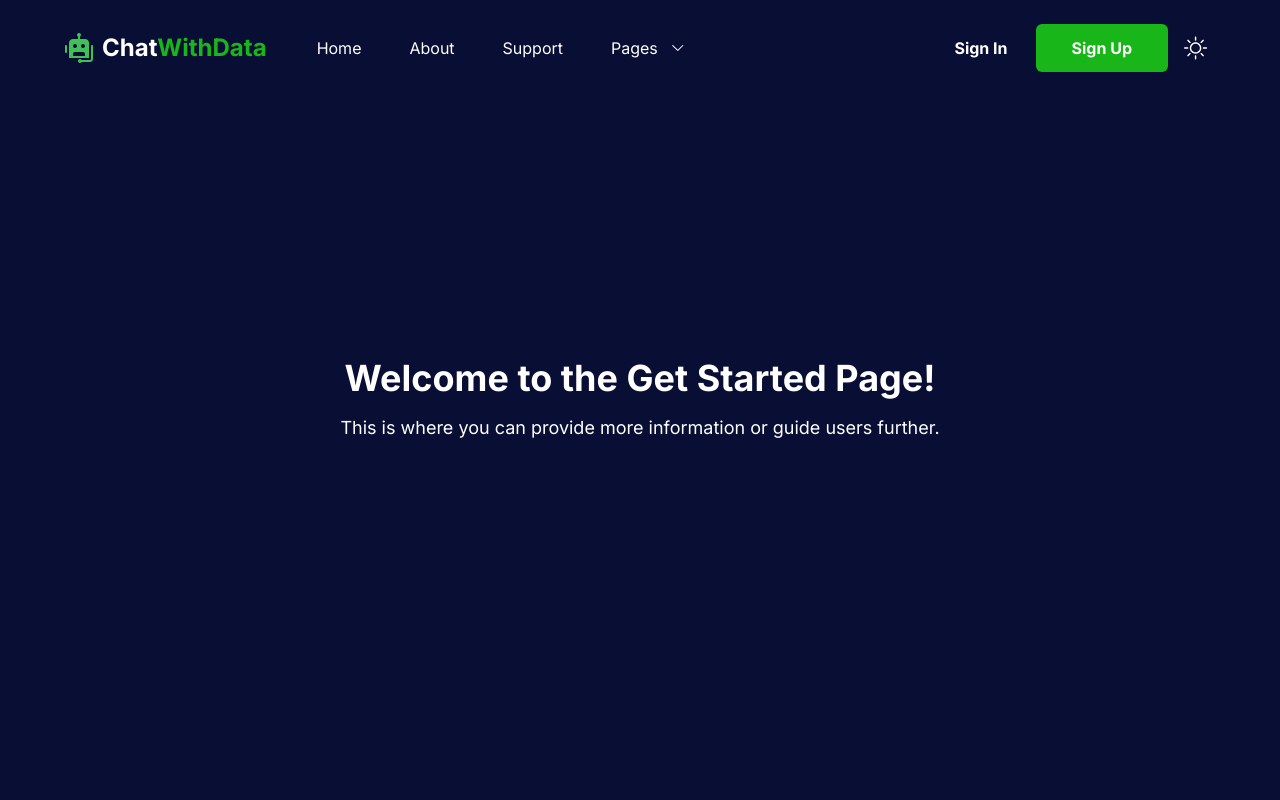
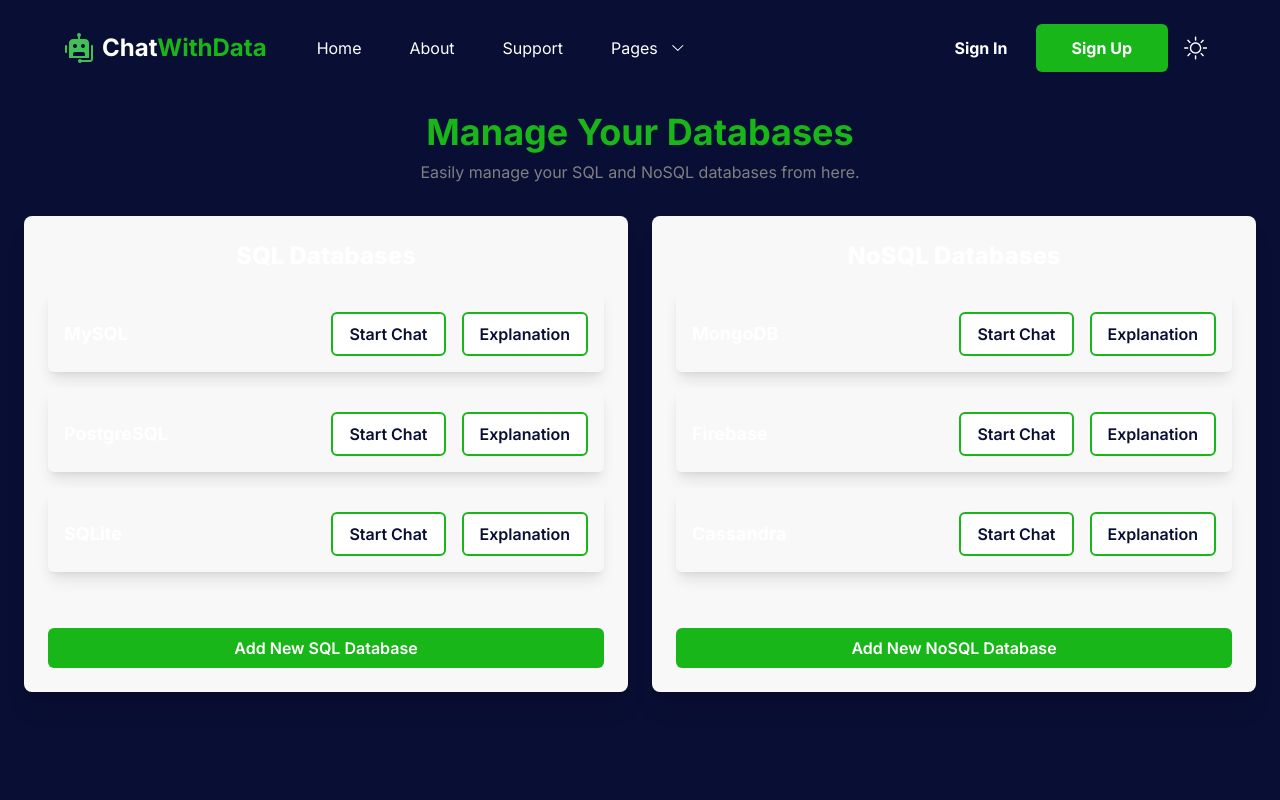
Before and after one commit to raoayyan/chatwithdata_frontend, a Next.js app: page /get-started in a window 1280 px wide. Shown: the top 800 px of the page. Built offline with nearby package versions, Linux system fonts and the light colour scheme.

Commit message:
update changes

```diff
--- a/app/get-started/page.tsx
+++ b/app/get-started/page.tsx
@@ -1,12 +1,120 @@
+"use client";
+import { useState } from "react";
+
 export default function GetStarted() {
+  const sqlDatabases = ["MySQL", "PostgreSQL", "SQLite"];
+  const noSqlDatabases = ["MongoDB", "Firebase", "Cassandra"];
+
+  // State for modal visibility and content
+  const [isModalOpen, setIsModalOpen] = useState(false);
+  const [modalContent, setModalContent] = useState("");
+
+  // Handler to open modal with database explanation
+  const handleExplanationClick = (dbName) => {
+    const explanations = {
+      MySQL: "MySQL is an open-source relational database management system.",
+      PostgreSQL:
+        "PostgreSQL is a powerful, open-source object-relational database.",
+      SQLite: "SQLite is a lightweight, serverless SQL database engine.",
+      MongoDB:
+        "MongoDB is a document-oriented NoSQL database used for high volume data storage.",
+      Firebase:
+        "Firebase is a platform developed by Google for creating mobile and web applications.",
+      Cassandra:
+        "Cassandra is a distributed NoSQL database designed for handling large amounts of data across many servers.",
+    };
+    setModalContent(explanations[dbName]);
+    setIsModalOpen(true);
+  };
+
   return (
-    <div className="bg-gray-100 flex min-h-screen flex-col items-center justify-center">
-      <h1 className="text-green-600 text-4xl font-bold">
-        Welcome to the Get Started Page!
+    <div className="bg-gray-100 min-h-screen p-6 pt-28">
+      <h1 className="mb-2 text-center text-4xl font-bold text-green">
+        Manage Your Databases
       </h1>
-      <p className="text-gray-700 mt-4 text-lg">
-        This is where you can provide more information or guide users further.
+      <p className="text-md mb-8 text-center text-gray">
+        Easily manage your SQL and NoSQL databases from here.
       </p>
+
+      <div className="grid grid-cols-1 gap-6 md:grid-cols-2">
+        {/* SQL Databases */}
+        <div className="rounded-lg bg-lightgray p-6 shadow-xl">
+          <h2 className="mb-4 text-center text-2xl font-extrabold">
+            SQL Databases
+          </h2>
+          <ul className="mb-4 space-y-4">
+            {sqlDatabases.map((db, index) => (
+              <li key={index} className="rounded-md bg-lightgray p-4 shadow-lg">
+                <div className="flex flex-row justify-between space-x-4">
+                  <h3 className="pt-4 text-lg font-bold">{db}</h3>
+                  <div className="mt-2 flex space-x-4">
+                    <button className="rounded-md border-2 border-green bg-white py-2 px-4 font-semibold text-black hover:bg-green">
+                      Start Chat
+                    </button>
+                    <button
+                      className="rounded-md border-2 border-green bg-white py-2 px-4 font-semibold text-black hover:bg-green"
+                      onClick={() => handleExplanationClick(db)}
+                    >
+                      Explanation
+                    </button>
+                  </div>
+                </div>
+              </li>
+            ))}
+          </ul>
+          <button className="mt-10 w-full rounded-md bg-green py-2 font-semibold text-white hover:bg-opacity-90">
+            Add New SQL Database
+          </button>
+        </div>
+
+        {/* NoSQL Databases */}
+        <div className="rounded-lg bg-lightgray p-6 shadow-xl">
+          <h2 className="mb-4 text-center text-2xl font-extrabold">
+            NoSQL Databases
+          </h2>
+          <ul className="mb-4 space-y-4">
+            {noSqlDatabases.map((db, index) => (
+              <li key={index} className="rounded-md bg-lightgray p-4 shadow-lg">
+                <div className="flex flex-row justify-between space-x-4">
+                  <h3 className="pt-4 text-lg font-bold">{db}</h3>
+                  <div className="mt-2 flex space-x-4">
+                    <button className="rounded-md border-2 border-green bg-white py-2 px-4 font-semibold text-black hover:bg-green">
+                      Start Chat
+                    </button>
+                    <button
+                      className="rounded-md border-2 border-green bg-white py-2 px-4 font-semibold text-black hover:bg-green"
+                      onClick={() => handleExplanationClick(db)}
+                    >
+                      Explanation
+                    </button>
+                  </div>
+                </div>
+              </li>
+            ))}
+          </ul>
+          <button className="mt-10 w-full rounded-md bg-green py-2 font-semibold text-white hover:bg-opacity-90">
+            Add New NoSQL Database
+          </button>
+        </div>
+      </div>
+
+      {/* Modal */}
+      {isModalOpen && (
+        <div className="fixed inset-0 flex items-center justify-center bg-black bg-opacity-50">
+          <div className="w-11/12 max-w-md rounded-lg bg-white p-6 shadow-lg">
+            <h2 className="mb-4 text-2xl font-bold text-green">
+              Database Explanation
+            </h2>
+            <p className="text-gray-700 mb-6">{modalContent}</p>
+            <button
+              className="w-full rounded-md bg-green py-2 font-semibold text-white hover:bg-opacity-90"
+              onClick={() => setIsModalOpen(false)}
+            >
+              Close
+            </button>
+          </div>
+        </div>
+      )}
     </div>
   );
 }
--- a/tailwind.config.js
+++ b/tailwind.config.js
@@ -20,6 +20,8 @@
       green: '#19b619',
       primary: "#4A6CF7",
       yellow: "#FBB040",
+      gray: "#808080",
+      lightgray: "rgb(249, 248, 248)",
       "body-color": "#959CB1",
     },
     screens: {
```
